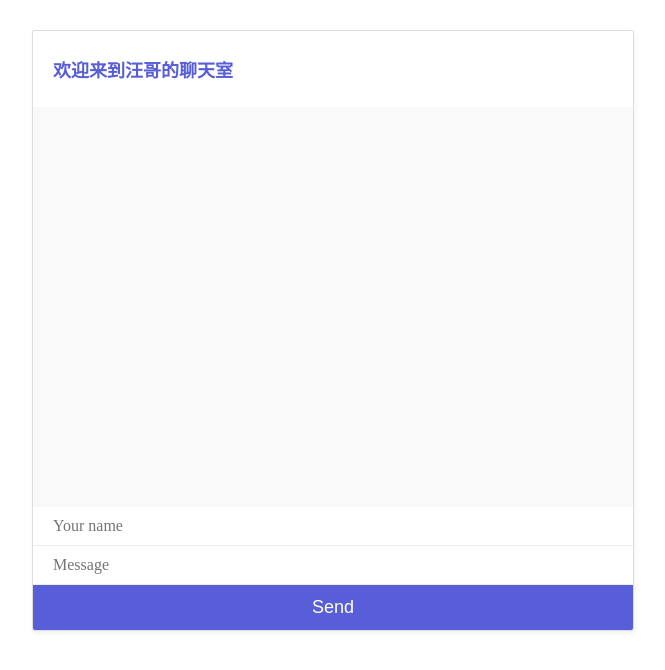
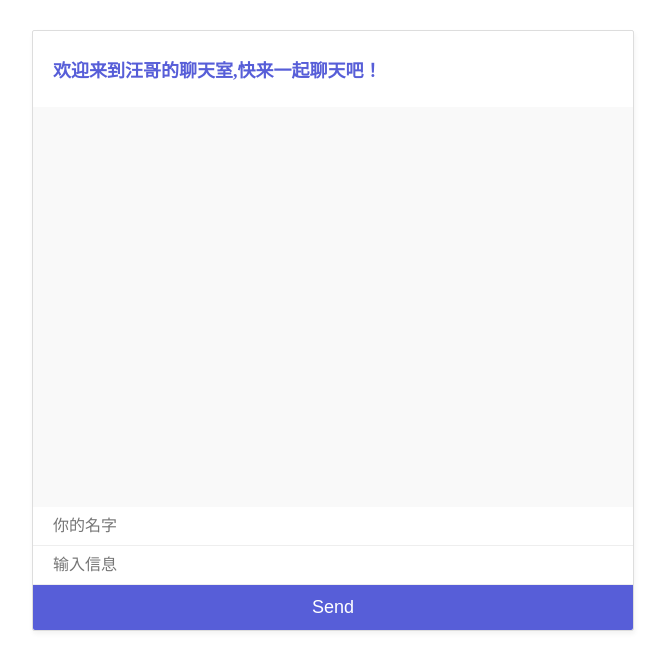
Before and after one commit to ww24kobe/websocket-chat-room, a website: page public/index.html in a window 1280 px wide. Shown: the whole page, without its empty margins (307-972 px from the left). Drawn offline with nearby package versions, Linux system fonts and the light colour scheme; no server answers.

Commit message:
feat: ignore

```diff
--- a/public/index.html
+++ b/public/index.html
@@ -1,27 +1,34 @@
 <!DOCTYPE html>
 <html>
   <head>
-        <meta charset="utf-8">
+    <meta charset="utf-8" />
     <title>WebScockets chat</title>
     <script src="https://cdn.bootcdn.net/ajax/libs/socket.io/4.1.2/socket.io.js"></script>
     <link href="/styles.css" rel="stylesheet" />
   </head>
   <body>
-
     <div id="mario-chat">
-            <h2>欢迎来到汪哥的聊天室</h2>
+      <h2>欢迎来到汪哥的聊天室,快来一起聊天吧！</h2>
       <div id="chat-window">
         <div id="output"></div>
 
         <!-- 提示正在输入 -->
         <div id="feedback"></div>
       </div>
-            <input id="username" type="text" placeholder="Your name" />
-            <input id="message" type="text" placeholder="Message" />
+      <input
+        id="username"
+        type="text"
+        placeholder="你的名字"
+        autocomplete="off"
+      />
+      <input
+        id="message"
+        type="text"
+        placeholder="输入信息"
+        autocomplete="off"
+      />
       <button id="send">Send</button>
     </div>
-
-
   </body>
   <script src="/chat.js"></script>
 </html>
```
Also changed, not shown: server.js (+15 -16 lines), README.md, pnpm-lock.yaml (added). Lines whose indentation alone changed are shown as unchanged.
